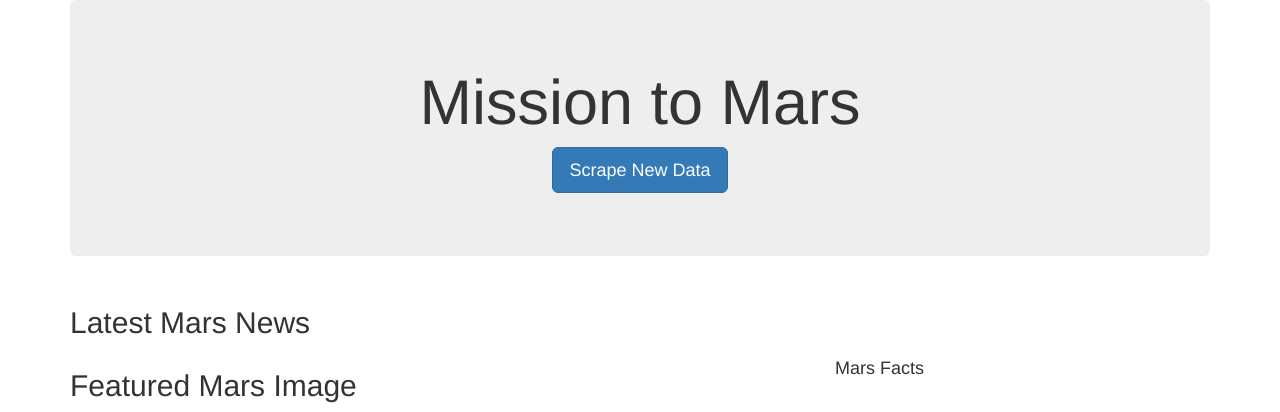
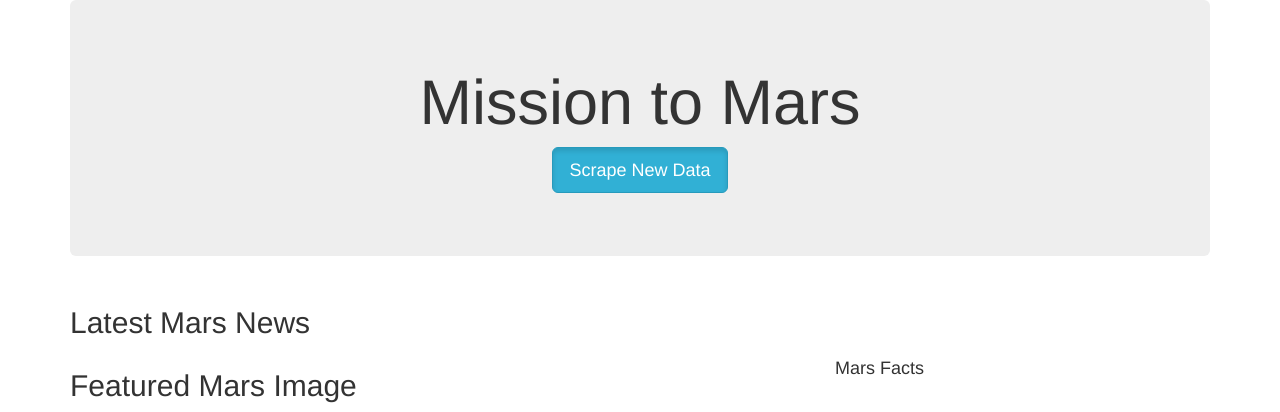
Before and after one commit to adshaughn/Mission-to-Mars, a Flask app: page / in a window 1280 px wide. Shown: the top 412 px of the page. Run offline with Flask 2, Linux system fonts and the light colour scheme; data that the repository does not hold is empty; some libraries are stand-ins or nearby versions.

Commit message:
Update index.html

```diff
--- a/templates/index.html
+++ b/templates/index.html
@@ -16,7 +16,7 @@
       <div class="jumbotron text-center">
         <h1>Mission to Mars</h1>
         <!-- Add a button to activate scraping script -->
-        <p><a class="btn btn-primary btn-lg" href="/scrape" role="button">Scrape New Data</a></p>
+        <p><a class="btn btn-info btn-lg active" href="/scrape" role="button">Scrape New Data</a></p>
       </div>
       <!-- Add section for Mars News -->
       <div class="row" id="mars-news">
```
